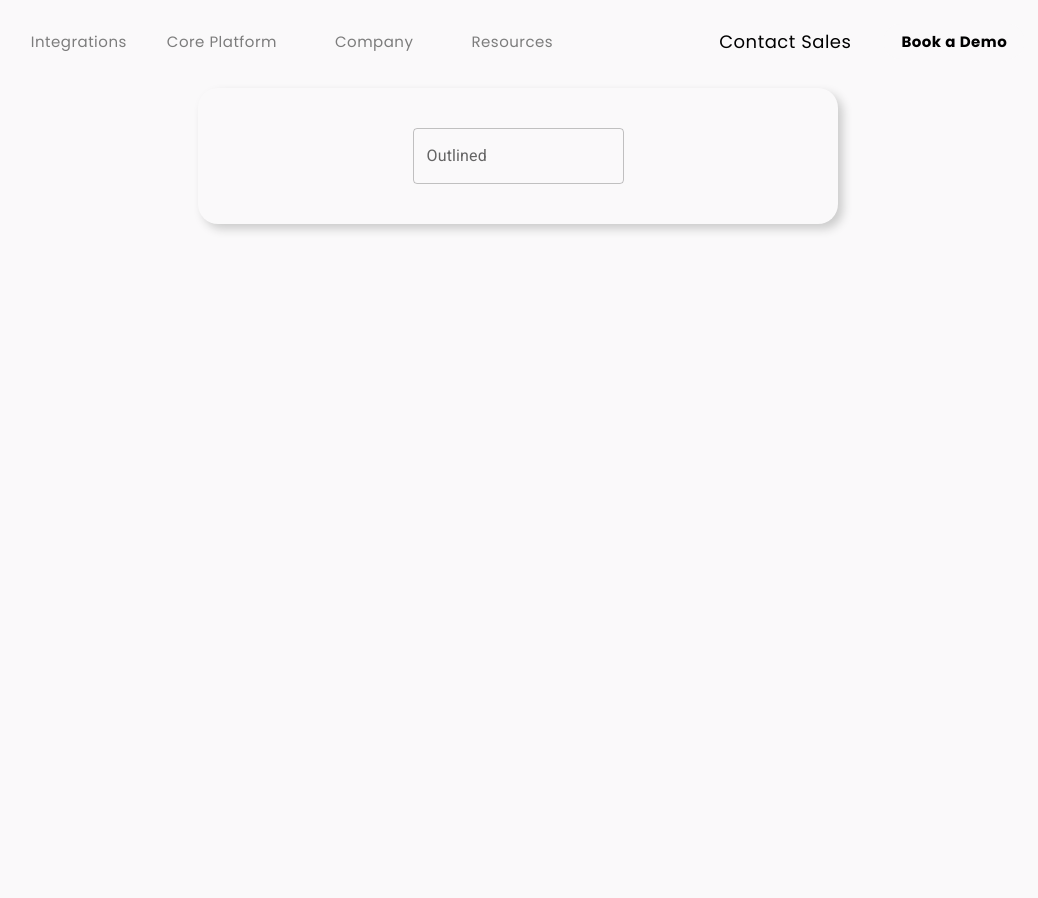
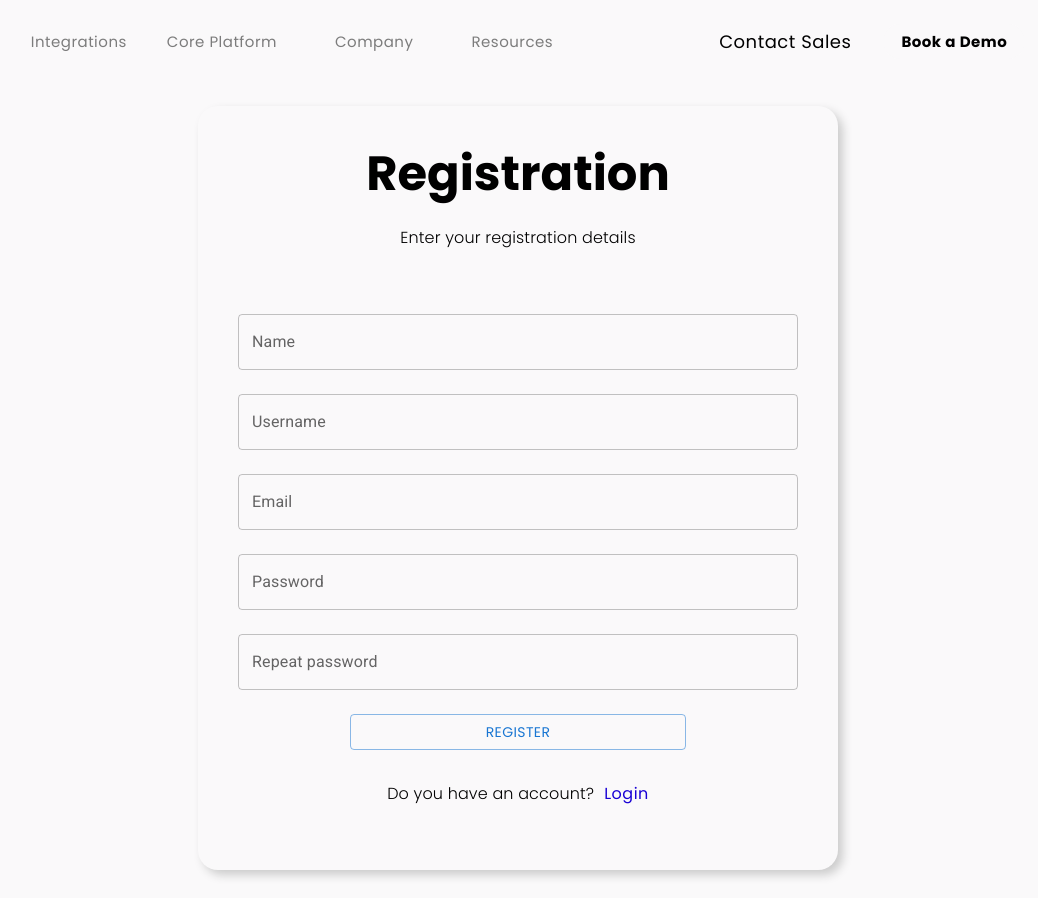
Before and after one commit to User-960/Page-subscription, a Next.js app: page /register in a window 1280 px wide. Shown: the whole page, without its empty margins (122-1160 px from the left). Before the commit the page ends 800 px from the top, so only its background shows below. Built offline with nearby package versions, Linux system fonts and the light colour scheme.

Commit message:
feat: add form in registration

```diff
--- a/src/components/auth/Auth.module.scss
+++ b/src/components/auth/Auth.module.scss
@@ -11,6 +11,6 @@
 	display: flex;
 	justify-content: center;
 	align-items: center;
-	width: 100vw;
+	width: 100%;
 	height: 100vh;
 }
--- a/src/components/auth/Auth.tsx
+++ b/src/components/auth/Auth.tsx
@@ -19,13 +19,14 @@ const Auth: FC = () => {
 
 	return (
 		<Layout meta={meta}>
-			<div className='form'>
+			<div className={styles.form}>
 				<Box
 					display='flex'
 					justifyContent='center'
 					alignItems='center'
 					flexDirection='column'
 					maxWidth={640}
+					width={'80%'}
 					margin='auto'
 					padding={5}
 					borderRadius={5}
--- a/src/components/auth/login/Login.module.scss
+++ b/src/components/auth/login/Login.module.scss
@@ -0,0 +1,7 @@
+@import 'src/assets/styles/variables';
+
+.questionRegist {
+	color: $blue;
+	cursor: pointer;
+	margin-left: 10px;
+}
--- a/src/components/auth/login/Login.tsx
+++ b/src/components/auth/login/Login.tsx
@@ -1,11 +1,14 @@
 import { Button, TextField, Typography } from '@mui/material'
+import { useRouter } from 'next/router'
 import React from 'react'
 
 import styles from './Login.module.scss'
 
 const Login = () => {
+	const { push } = useRouter()
+
 	return (
-		<div>
+		<>
 			<Typography
 				variant='h3'
 				fontFamily={'Poppins'}
@@ -23,7 +26,7 @@ const Login = () => {
 				textAlign='center'
 				marginBottom={3}
 			>
-				Введите ваш логин и пароль
+				Type your login and password
 			</Typography>
 
 			<TextField
@@ -31,20 +34,45 @@ const Login = () => {
 				fullWidth={true}
 				label='Login'
 				variant='outlined'
-				placeholder='Type your Login'
+				placeholder='Type your login'
 			/>
 			<TextField
+				type='password'
 				margin='normal'
 				fullWidth={true}
 				label='Password'
 				variant='outlined'
-				placeholder='Type your Password'
+				placeholder='Type your password'
 			/>
 
-			<Button variant='outlined' sx={{ fontFamily: 'Poppins', marginTop: 2 }}>
-				Contained
+			<Button
+				variant='outlined'
+				sx={{
+					fontFamily: 'Poppins',
+					marginTop: 2,
+					marginBottom: 1,
+					width: '60%'
+				}}
+			>
+				Sign in
 			</Button>
-		</div>
+
+			<Typography
+				variant='body1'
+				padding={3}
+				fontFamily={'Poppins'}
+				fontWeight={300}
+				textAlign='center'
+			>
+				Do not you have an account?
+				<span
+					className={styles.questionRegist}
+					onClick={() => push('/register')}
+				>
+					Registration
+				</span>
+			</Typography>
+		</>
 	)
 }
 
--- a/src/components/auth/register/Register.module.scss
+++ b/src/components/auth/register/Register.module.scss
@@ -0,0 +1,7 @@
+@import 'src/assets/styles/variables';
+
+.questionLogin {
+	color: $blue;
+	cursor: pointer;
+	margin-left: 10px;
+}
--- a/src/components/auth/register/Register.tsx
+++ b/src/components/auth/register/Register.tsx
@@ -1,12 +1,98 @@
-import { TextField } from '@mui/material'
+import { Button, TextField, Typography } from '@mui/material'
+import { useRouter } from 'next/router'
 import React from 'react'
 
 import styles from './Register.module.scss'
 
-const Register = () => (
-	<div>
-		<TextField id='outlined-basic' label='Outlined' variant='outlined' />
-	</div>
-)
+const Register = () => {
+	const { push } = useRouter()
+
+	return (
+		<>
+			<Typography
+				variant='h3'
+				fontFamily={'Poppins'}
+				fontWeight={700}
+				textAlign='center'
+			>
+				Registration
+			</Typography>
+
+			<Typography
+				variant='body1'
+				padding={3}
+				fontFamily={'Poppins'}
+				fontWeight={300}
+				textAlign='center'
+				marginBottom={3}
+			>
+				Enter your registration details
+			</Typography>
+
+			<TextField
+				margin='normal'
+				fullWidth={true}
+				label='Name'
+				variant='outlined'
+				placeholder='Type your name'
+			/>
+			<TextField
+				margin='normal'
+				fullWidth={true}
+				label='Username'
+				variant='outlined'
+				placeholder='Type your username'
+			/>
+			<TextField
+				margin='normal'
+				fullWidth={true}
+				label='Email'
+				variant='outlined'
+				placeholder='Type your email'
+			/>
+			<TextField
+				type='password'
+				margin='normal'
+				fullWidth={true}
+				label='Password'
+				variant='outlined'
+				placeholder='Type your password'
+			/>
+			<TextField
+				type='password'
+				margin='normal'
+				fullWidth={true}
+				label='Repeat password'
+				variant='outlined'
+				placeholder='Repeat your password'
+			/>
+
+			<Button
+				variant='outlined'
+				sx={{
+					fontFamily: 'Poppins',
+					marginTop: 2,
+					marginBottom: 1,
+					width: '60%'
+				}}
+			>
+				Register
+			</Button>
+
+			<Typography
+				variant='body1'
+				padding={3}
+				fontFamily={'Poppins'}
+				fontWeight={300}
+				textAlign='center'
+			>
+				Do you have an account?
+				<span className={styles.questionLogin} onClick={() => push('/login')}>
+					Login
+				</span>
+			</Typography>
+		</>
+	)
+}
 
 export default Register
```
